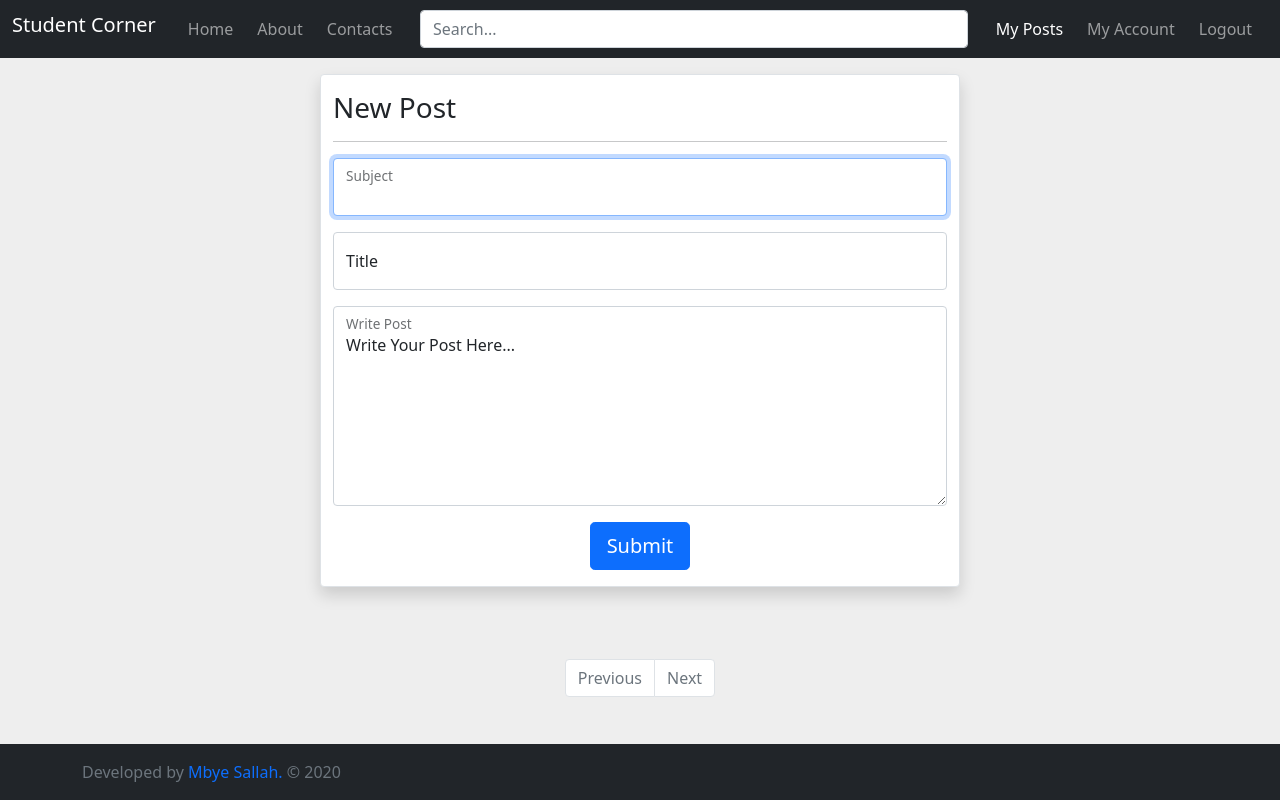
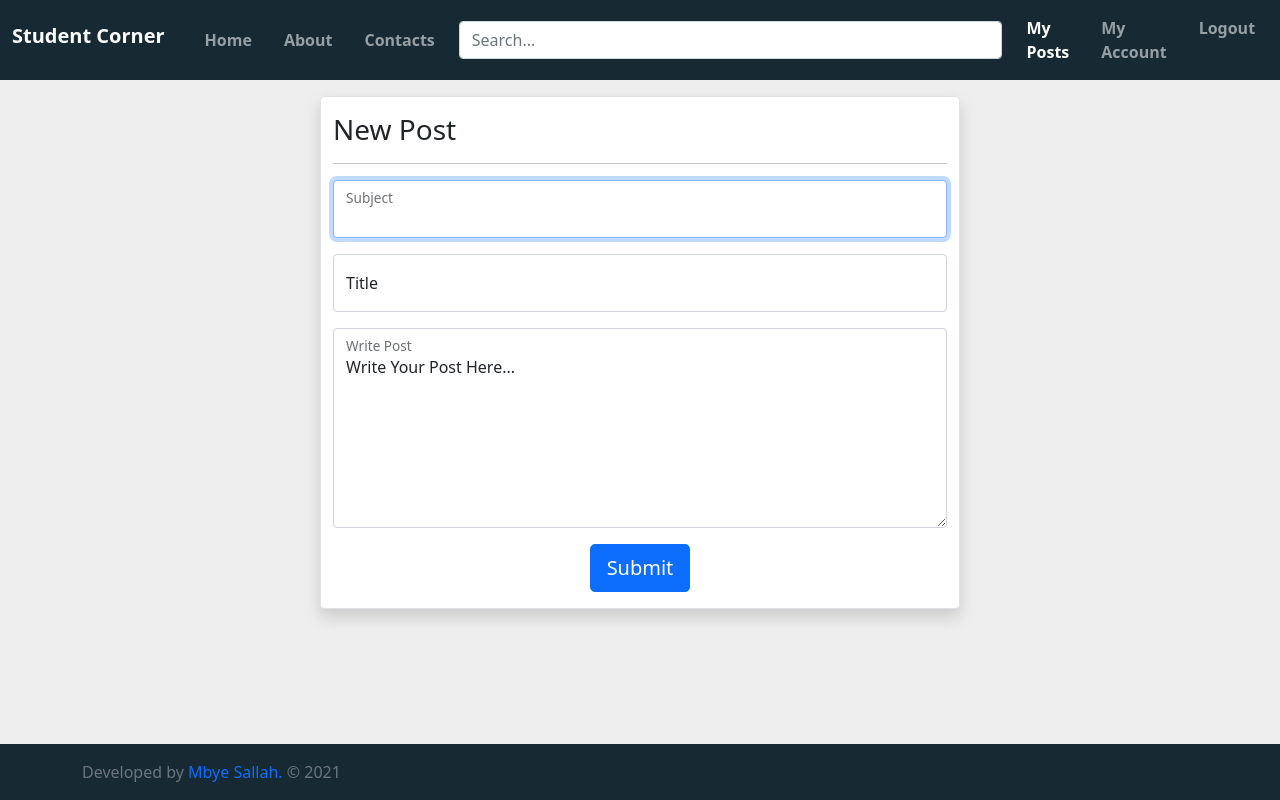
Before and after one commit to Mbye20/student_corner, a Flask app: page /post in a window 1280 px wide. Run offline with Flask 2, Linux system fonts and the light colour scheme; the visitor is signed in with stand-in values (Sample User, id 1); data comes from the database, SQL or seed files in the repository; both versions use the stored data as it was after the commit; data that the repository does not hold is empty; some libraries are stand-ins or nearby versions.

Commit message:
little changes made

```diff
--- a/stud_corner/auth.py
+++ b/stud_corner/auth.py
@@ -217,8 +217,3 @@ def reset_password_form(token):
 @auth.route('/error')
 def error():
     return render_template("error.html")
-
-
-
-
-#yitat54935@flmcat.com
--- a/stud_corner/static/style.css
+++ b/stud_corner/static/style.css
@@ -9,13 +9,21 @@ body  {
 
 .content{
   white-space: pre-wrap;
+  text-align: justify;
+  text-justify: inter-word;
 
 }
 .bio{
   white-space: pre-wrap;
+  text-align: justify;
+  text-justify: inter-word;
 
 }
-
+/*
 .h-background-c{
   background-color: #111340;
+}*/
+
+.background{
+  background-color: #172a33;
 }
--- a/stud_corner/templates/confirm.html
+++ b/stud_corner/templates/confirm.html
@@ -1,6 +1,4 @@
 
 <p>Welcome! Thanks for creating an account. Please follow this link to activate your account:</p>
-<br>
-<p><a href="{{ confirm_url }}">{{ confirm_url }}</a></p>
-<br>
-<p>We love you!</p>
+<p class="my-2"><a href="{{ confirm_url }}">{{ confirm_url }}</a></p>
+<p>Thanks for joining us!!!</p>
--- a/stud_corner/templates/layout.html
+++ b/stud_corner/templates/layout.html
@@ -59,12 +59,12 @@
 
         </section>
 
-        <footer class="footer mt-auto py-3 bg-dark">
+        <footer class="footer mt-auto py-3 background">
             <div class="container">
                 <span class="text-muted">Developed by
-                    <a href="https://www.linkedin.com/in/mbye-sallah-7b920815a?lipi=urn%3Ali%3Apage%3Ad_flagship3_profile_view_base_contact_details%3BwGJpbFduSYuQjBkoqVSg6A%3D%3D" target="_blank" class="text-decoration-none link-muted">
+                    <a href="https://www.linkedin.com/in/mbye-sallah-7b920815a?lipi=urn%3Ali%3Apage%3Ad_flagship3_profile_view_base_contact_details%3BwGJpbFduSYuQjBkoqVSg6A%3D%3D" target="_blank" class="text-decoration-none">
                          Mbye Sallah.
-                    </a> &copy 2020
+                    </a> &copy 2021
                 </span>
             </div>
         </footer>
--- a/stud_corner/templates/navbar.html
+++ b/stud_corner/templates/navbar.html
@@ -1,20 +1,20 @@
 
-<nav class="navbar navbar-expand-lg sticky-top navbar-dark bg-dark">
+<nav class="navbar navbar-expand-lg sticky-top navbar-dark background">
     <div class="container-fluid">
-        <a class="navbar-brand h1" href="/">Student Corner</a>
+        <a class="navbar-brand fw-bold h1" href="/">Student Corner</a>
         <button class="navbar-toggler" type="button" data-bs-toggle="collapse" data-bs-target="#navbarSupportedContent" aria-controls="navbarSupportedContent" aria-expanded="false" aria-label="Toggle navigation">
             <span class="navbar-toggler-icon"></span>
         </button>
         <div class="collapse navbar-collapse" id="navbarSupportedContent">
             <ul class="navbar-nav me-auto mb-lg-0">
-                <li class="nav-item mx-lg-2">
-                    <a class="nav-link {% if active_page=='index' %}active{% endif %}" aria-current="page" href="/">Home</a>
+                <li class="nav-item mx-lg-3">
+                    <a class="nav-link fw-bold {% if active_page=='index' %}active{% endif %}" aria-current="page" href="/">Home</a>
                 </li>
-                <li class="nav-item me-lg-2">
-                    <a class="nav-link {% if active_page=='about' %}active{%endif %}" aria-current="page" href="#">About</a>
+                <li class="nav-item me-lg-3">
+                    <a class="nav-link fw-bold {% if active_page=='about' %}active{%endif %}" aria-current="page" href="#">About</a>
                 </li>
-                <li class="nav-item me-lg-2">
-                    <a class="nav-link {% if active_page=='contacts' %}contacts{%endif %}" aria-current="page" href="#" tabindex="-1">Contacts</a>
+                <li class="nav-item me-lg-3">
+                    <a class="nav-link fw-bold {% if active_page=='contacts' %}contacts{%endif %}" aria-current="page" href="#" tabindex="-1">Contacts</a>
                 </li>
             </ul>
             <form class="col-12 col-lg-6 d-none d-lg-block">
@@ -22,22 +22,22 @@
             </form>
             <ul class="navbar-nav ms-auto mb-lg-0">
                 {% if current_user.is_authenticated %}
-                    <li class="nav-item mx-lg-2">
-                        <a class="nav-link {% if active_page=='post' %}active{%endif %}" aria-current="page" href="{{ url_for('views.post') }}">My Posts</a>
+                    <li class="nav-item mx-lg-3">
+                        <a class="nav-link fw-bold {% if active_page=='post' %}active{%endif %}" aria-current="page" href="{{ url_for('views.post') }}">My Posts</a>
                     </li>
-                    <li class="nav-item me-lg-2">
-                        <a class="nav-link {% if active_page=='profile' %}active{%endif %}" aria-current="page" href="{{ url_for('views.profile') }}">My Account</a>
+                    <li class="nav-item me-lg-3">
+                        <a class="nav-link fw-bold {% if active_page=='profile' %}active{%endif %}" aria-current="page" href="{{ url_for('views.profile') }}">My Account</a>
                     </li>
-                    <li class="nav-item me-lg-2">
-                        <a class="nav-link" href="{{ url_for('auth.logout') }}">Logout</a>
+                    <li class="nav-item me-lg-3">
+                        <a class="nav-link fw-bold" href="{{ url_for('auth.logout') }}">Logout</a>
                     </li>
                 {% else %}
 
-                    <li class="nav-item me-lg-2">
-                        <a class="nav-link {% if active_page=='login' %}active{%endif %}" aria-current="page" href="{{ url_for('auth.login') }}">Login</a>
+                    <li class="nav-item me-lg-3">
+                        <a class="nav-link fw-bold {% if active_page=='login' %}active{%endif %}" aria-current="page" href="{{ url_for('auth.login') }}">Login</a>
                     </li>
-                    <li class="nav-item me-lg-2">
-                        <a class="nav-link {% if active_page=='signup' %}active{%endif %}" aria-current="page" href="{{ url_for('auth.signup') }}">Sign Up</a>
+                    <li class="nav-item me-lg-3">
+                        <a class="nav-link fw-bold {% if active_page=='signup' %}active{%endif %}" aria-current="page" href="{{ url_for('auth.signup') }}">Sign Up</a>
                     </li>
                 {% endif %}
 
--- a/stud_corner/templates/post.html
+++ b/stud_corner/templates/post.html
@@ -93,7 +93,7 @@
 
     {% endfor %}
 {% endif %}
-
-{{render_pagination(current_user_posts, "views.post", name = "pagination for post page" )}}
-
+{% if current_user_posts.total > 5 %}
+    {{render_pagination(current_user_posts, "views.post", name = "pagination for post page" )}}
+{% endif %}
 {% endblock %}
```
Also changed, not shown: stud_corner/templates/author.html (+11 -6 lines), stud_corner/templates/index.html (+6 -14 lines), stud_corner/studentcorner.sqlite3.
